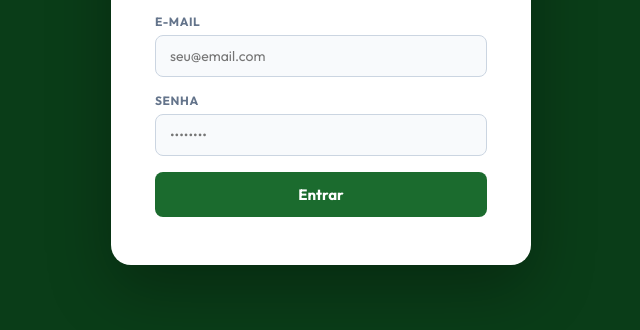
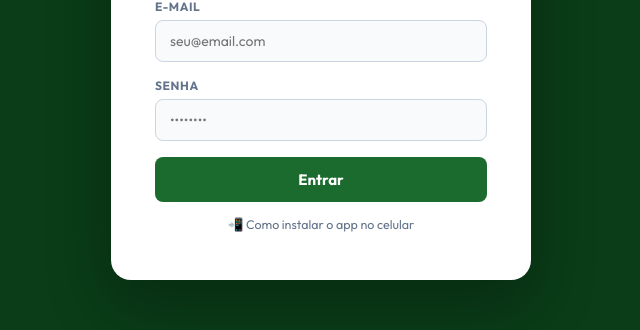
Before and after one commit to rcs1998/auditoria-apr, a plain HTML site: page index.html in a window 1280 px wide. Shown: the part 360-690 px from the top of the page, without its empty margins (319-959 px from the left). Drawn offline with nearby package versions, Linux system fonts and the light colour scheme; no server answers.

Commit message:
Update index.html

```diff
--- a/index.html
+++ b/index.html
@@ -31,6 +31,7 @@
     <div class="form-field"><label>E-mail</label><input type="email" id="loginEmail" placeholder="seu@email.com"/></div>
     <div class="form-field"><label>Senha</label><input type="password" id="loginSenha" placeholder="••••••••"/></div>
     <button class="btn btn-primary" id="btnLogin" onclick="fazerLogin()">Entrar</button>
+    <a href="instalar.html" style="display:block;text-align:center;margin-top:14px;font-size:12.5px;color:var(--slate500);text-decoration:none">📲 Como instalar o app no celular</a>
   </div>
 </div>
 
```
